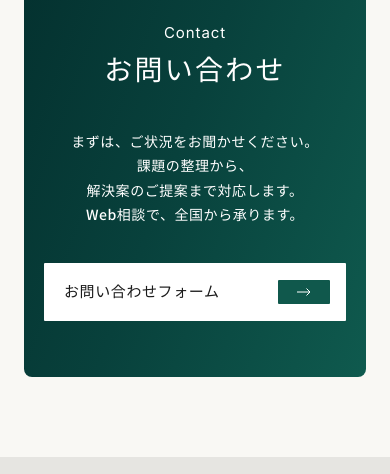
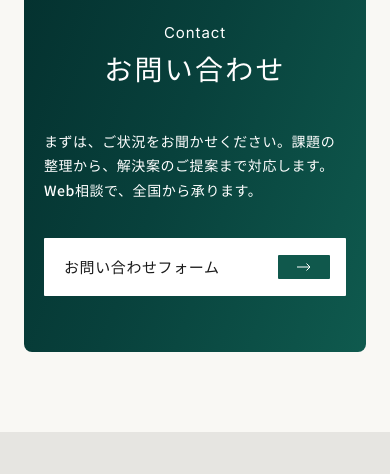
Before and after one commit to yuuuiiiimaaaruuu-web/yamasaki-law-test, a plain HTML site: page service.html in a window 390 px wide. Shown: the part 4180-4654 px from the top of the page. Drawn offline with Linux system fonts and the light colour scheme; a web font is replaced by a local one.

Commit message:
SP：お問い合わせの文章を改行なしに
Co-Authored-By: Claude Opus 5.5 <noreply@anthropic.com>
Claude-Session: https://claude.ai/code/session_01Y85FGXvahExxPTE8ZaAPoz

```diff
--- a/css/style.css
+++ b/css/style.css
@@ -537,7 +537,8 @@ a:hover .link-arrow__txt,
   .contact-sec { padding-bottom: 80px; }
   .contact__inner { padding: 56px 20px 56px; }
   .contact__title { font-size: 28px; margin-bottom: 32px; }
-  .contact__text { font-size: 14px; }
+  .contact__text { font-size: 14px; text-align: left; }
+  .contact__text br { display: none; }  /* SPは改行せず、文章を流して読みやすく */
   .contact__btn { width: 100%; height: 58px; margin-top: 36px; padding: 0 16px 0 20px; font-size: 15px; }
 
   /* Column */
```
